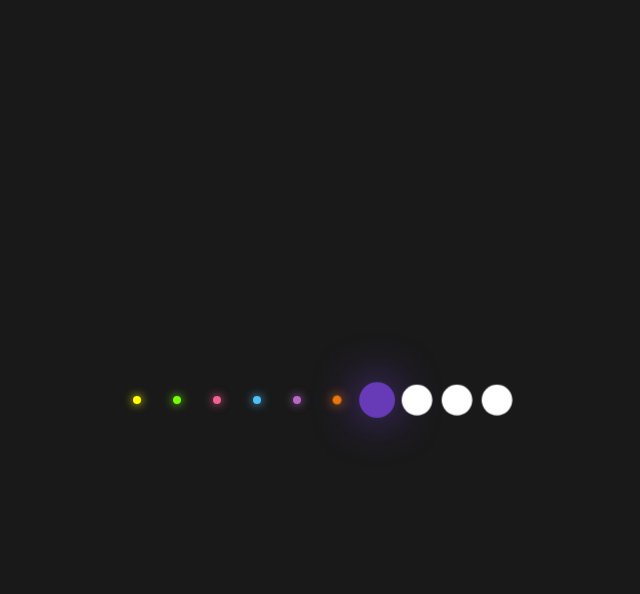
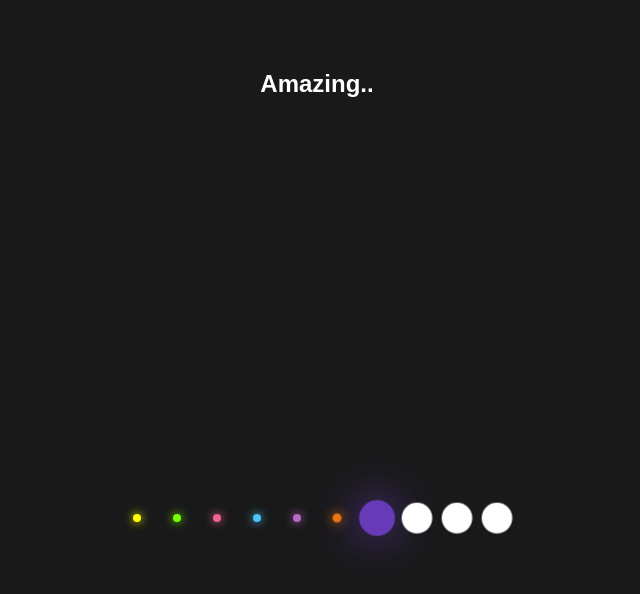
Before and after one commit to sammanjac/my-first-repo-devslopes, a plain HTML site: page index.html in a window 1280 px wide. Shown: the whole page, without its empty margins (323-963 px from the left). Drawn offline with Linux system fonts and the light colour scheme.

Commit message:
added header

```diff
--- a/index.html
+++ b/index.html
@@ -7,6 +7,7 @@
   <title>Glowing Dots</title>
 </head>
 <body>
+  <h2>Amazing..</h2>
   <ul>
     <li></li>
     <li></li>
```
